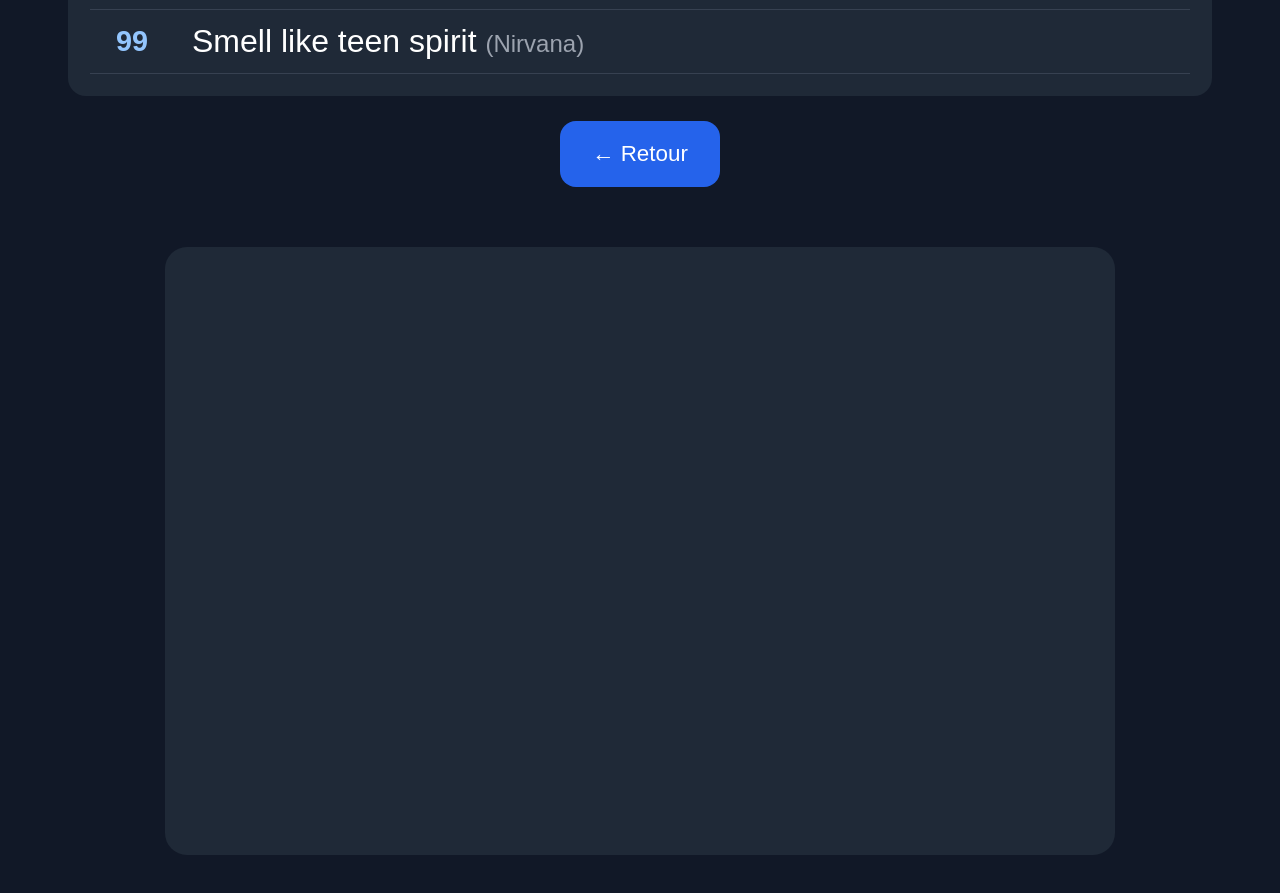
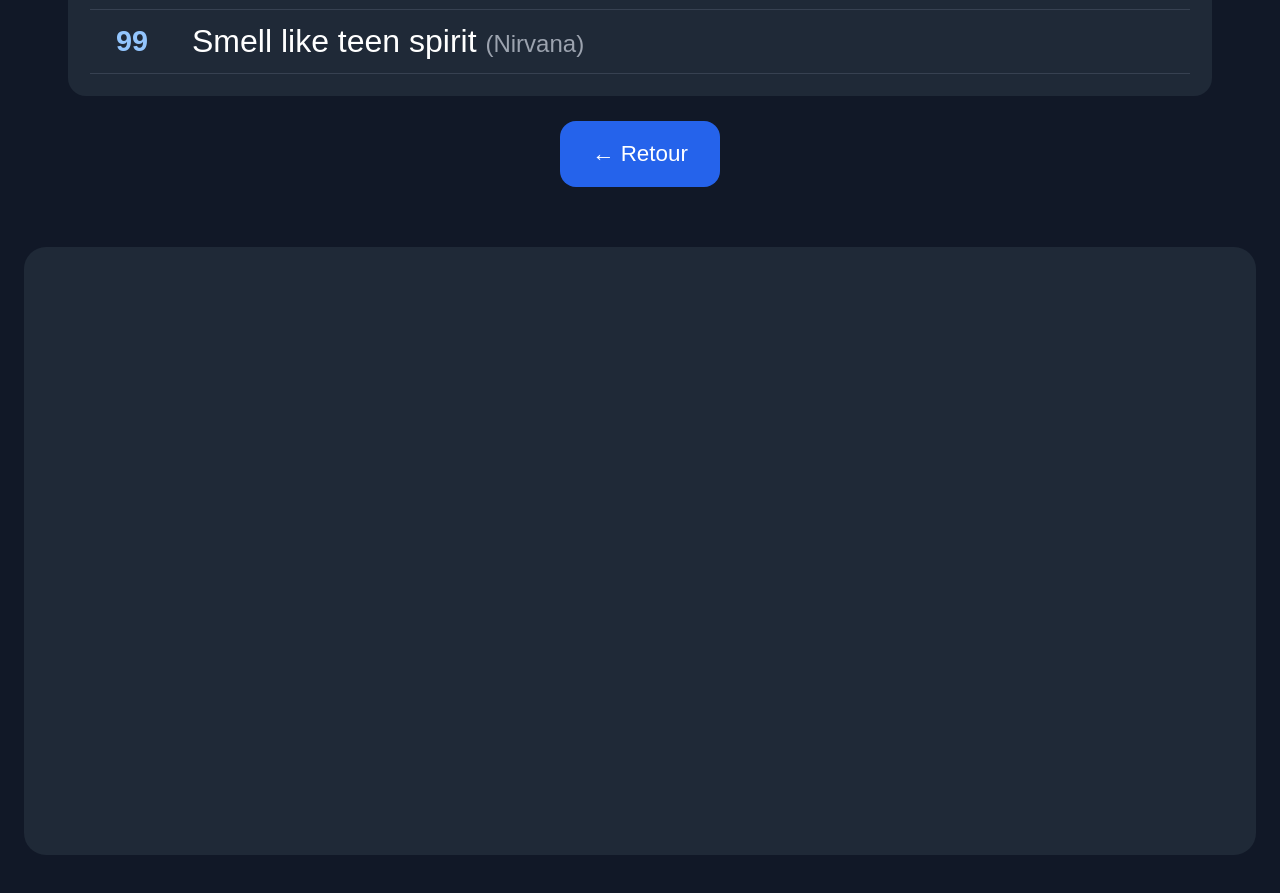
Before and after one commit to mrlenoirlaurent-ops/karaoke-app, a website: page public/index.html in a window 1280 px wide. Shown: the part 6911-7804 px from the top of the page. Drawn offline with Linux system fonts and the light colour scheme.

Commit message:
Update style.css

```diff
--- a/public/style.css
+++ b/public/style.css
@@ -91,7 +91,7 @@
 /* PAGE PAROLES */
 
 #lyricsPage {
-  max-width: 950px;
+  max-width: 1600px;
   margin: auto;
   text-align: center;
 }
```
